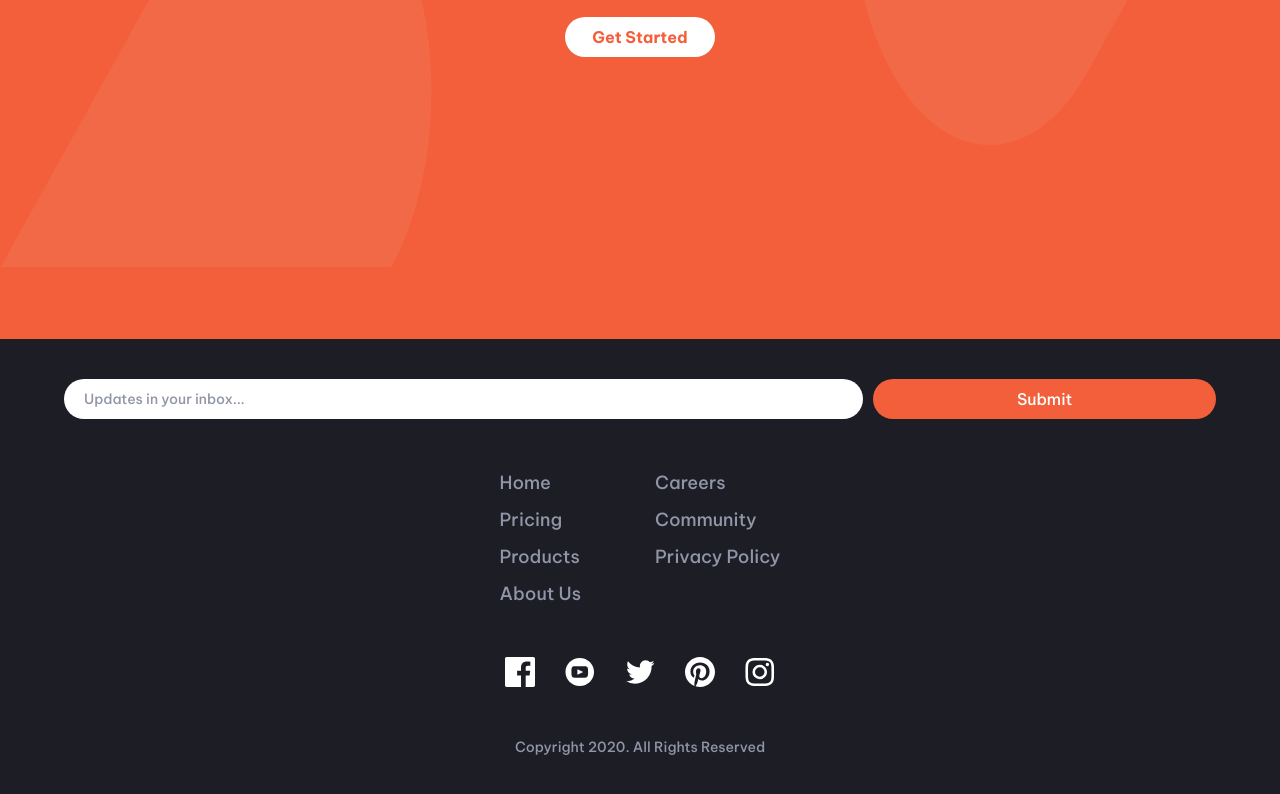
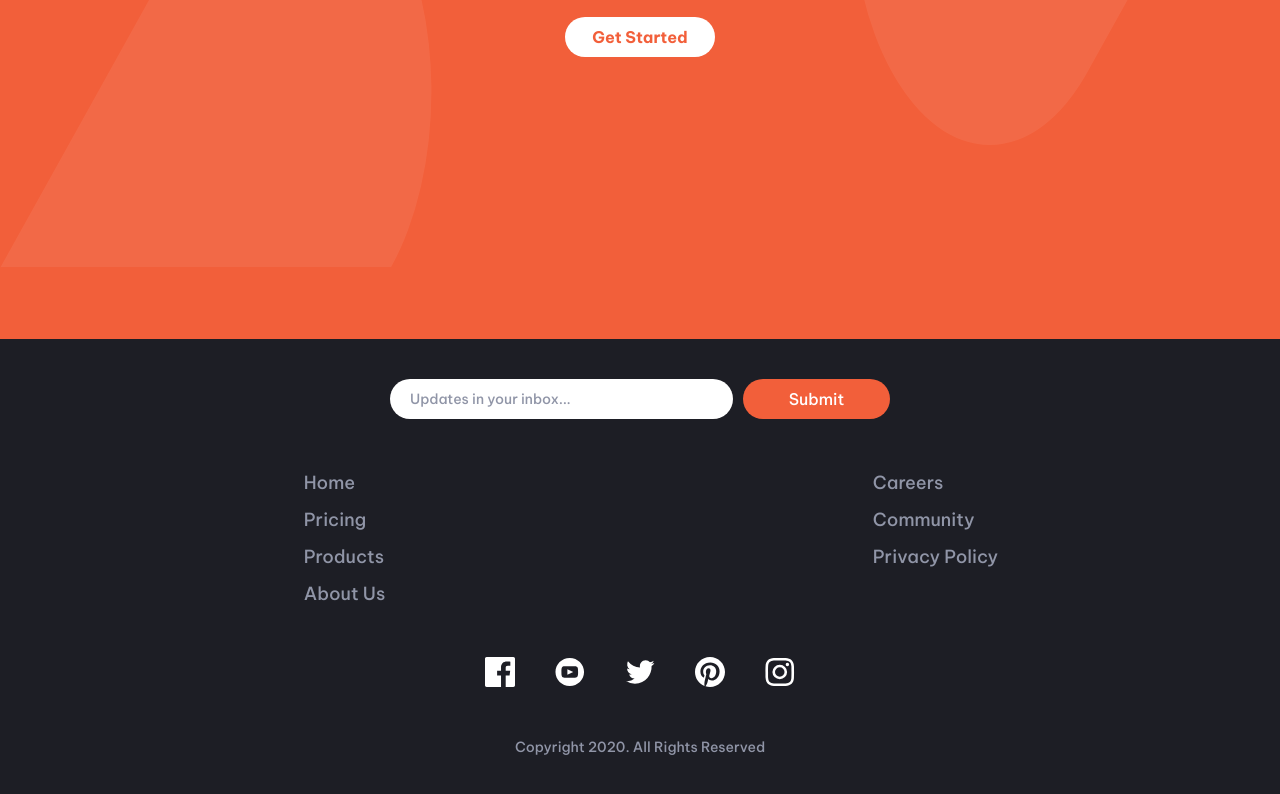
Before and after one commit to HernanAlvarado12/manageMaster, a website with bundled scripts: page index.html in a window 1280 px wide. Shown: the part 2456-3250 px from the top of the page. Built offline with nearby package versions, Linux system fonts and the light colour scheme.

Commit message:
complete footer section

```diff
--- a/index.html
+++ b/index.html
@@ -91,11 +91,11 @@
 
         <footer class ="bg-blue-200">
             <section class ="w-90 mx-auto py-4 flex items-center flex-col gap-y-5 text-blue-100">
-                <form class ="w-full flex gap-x-1">
+                <form class ="w-full max-w-[50rem] flex gap-x-1">
                     <input class ="basis-[70%] h-4 text-xs indent-2 outline-none caret-red rounded-full placeholder:text-blue-100" type ="text" placeholder ="Updates in your inbox...">
                     <input class ="basis-[30%] h-4 text-white text-sm rounded-full bg-red" type ="submit">
                 </form>
-                <section class ="grid grid-cols-2 gap-x-3">
+                <section class ="w-full grid grid-cols-2 justify-items-center gap-x-3">
                     <ul class ="flex flex-col gap-y-1 text-md">
                         <li><a class ="" href ="#">Home</a></li>
                         <li><a class ="" href ="#">Pricing</a></li>
@@ -108,7 +108,7 @@
                         <li><a class ="" href ="#">Privacy Policy</a></li>
                     </ul>
                 </section>
-                <figure class ="flex items-center justify-center gap-x-3">
+                <figure class ="flex items-center justify-center gap-x-3 sm:gap-x-4">
                     <img class ="w-3" src ="./assets/facebook.svg" alt ="icon company" loading ="lazy" draggable ="false">
                     <img class ="w-3" src ="./assets/youtube.svg" alt ="icon company" loading ="lazy" draggable ="false">
                     <img class ="w-3" src ="./assets/twitter.svg" alt ="icon company" loading ="lazy" draggable ="false">
```
Also changed, not shown: css/tailwind.css.
